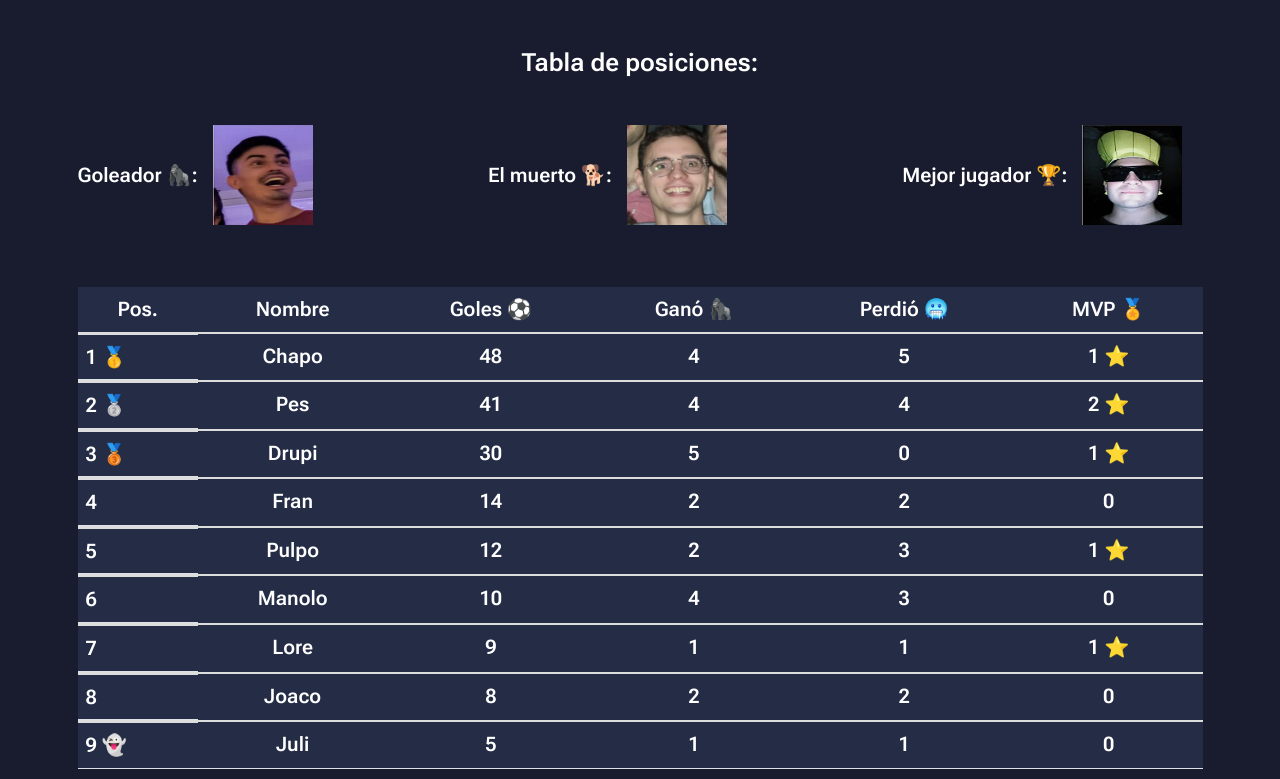
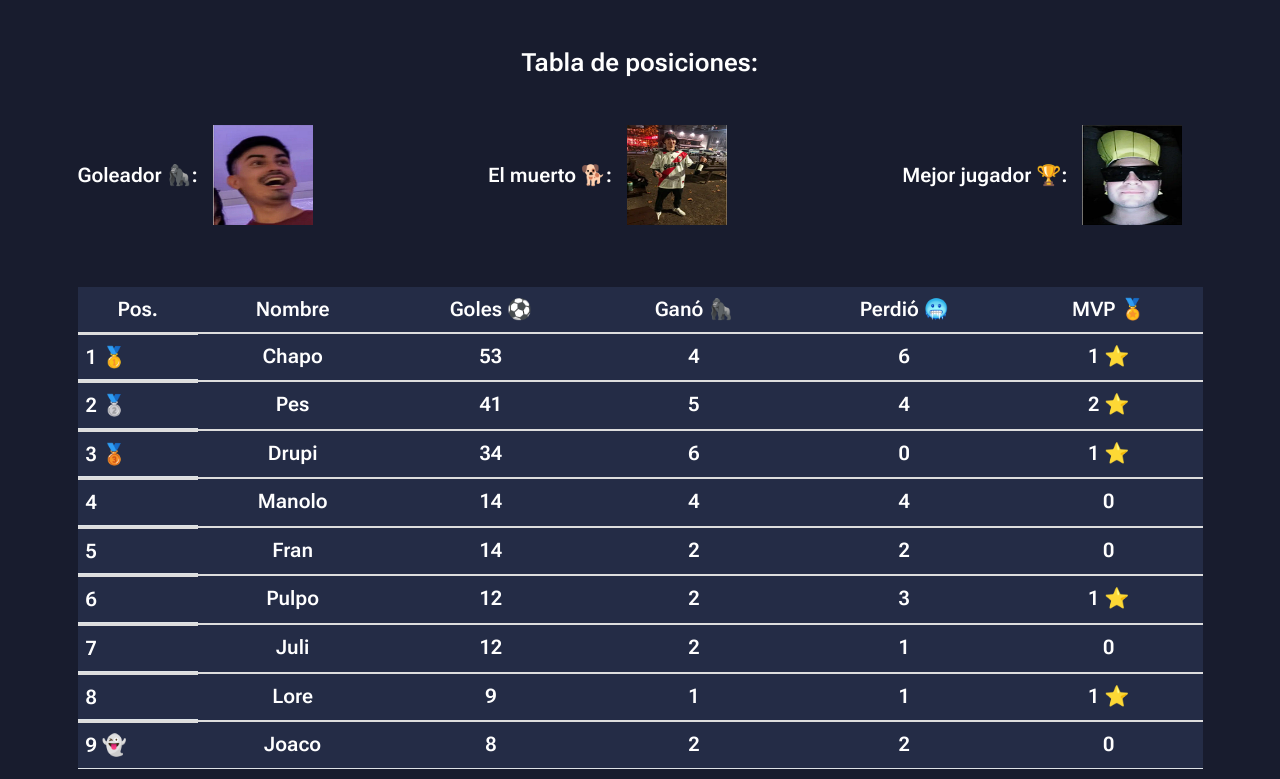
Before and after one commit to LeandroMore1/fubol, a React (Create React App) app: page / in a window 1280 px wide. Shown: the part 292-1071 px from the top of the page. Built offline with nearby package versions, Linux system fonts and the light colour scheme; the HTML template or start-up script is replaced by a standard one.

Commit message:
actualizacion tabla

```diff
--- a/src/components/Header.jsx
+++ b/src/components/Header.jsx
@@ -69,7 +69,7 @@ export const Header = () => {
                 </div>
                 <div className="contSub">
                 <h2>El muerto 🐕: </h2>
-                <img className="imgSub" src={juli} alt="" />
+                <img className="imgSub" src={joaco} alt="" />
                 </div>
                 <div className="contSub">
                 <h2>Mejor jugador 🏆: </h2>
--- a/src/dataBase.js
+++ b/src/dataBase.js
@@ -1,12 +1,12 @@
 
 export const pibes = [
-{id: 1, nombre: "Manolo", goles: 10,  ganados: 4,  perdidos:3, mvp: 0 },
+{id: 1, nombre: "Manolo", goles: 14,  ganados: 4,  perdidos:4, mvp: 0 },
 {id: 2,nombre: "Fran", goles: 14,  ganados: 2,  perdidos: 2, mvp: 0},
 {id: 3,nombre: "Pulpo", goles: 12,  ganados: 2,  perdidos: 3, mvp: 1},
 {id: 4,nombre: "Joaco", goles: 8,  ganados: 2,  perdidos: 2, mvp: 0},
 {id: 5,nombre: "Lore", goles: 9,  ganados: 1,  perdidos: 1, mvp: 1},
-{id: 6,nombre: "Pes", goles: 41,  ganados: 4,  perdidos:4, mvp: 2},
-{id: 7,nombre: "Chapo", goles: 48,  ganados: 4,  perdidos:5, mvp: 1},
-{id: 8,nombre: "Drupi", goles: 30,  ganados: 5,  perdidos: 0, mvp: 1},
-{id: 9,nombre: "Juli", goles: 5,  ganados: 1,  perdidos:1, mvp: 0}
+{id: 6,nombre: "Pes", goles: 41,  ganados: 5,  perdidos:4, mvp: 2},
+{id: 7,nombre: "Chapo", goles:53,  ganados: 4,  perdidos:6, mvp: 1},
+{id: 8,nombre: "Drupi", goles: 34,  ganados: 6,  perdidos: 0, mvp: 1},
+{id: 9,nombre: "Juli", goles: 12,  ganados: 2,  perdidos:1, mvp: 0}
 ]
```
